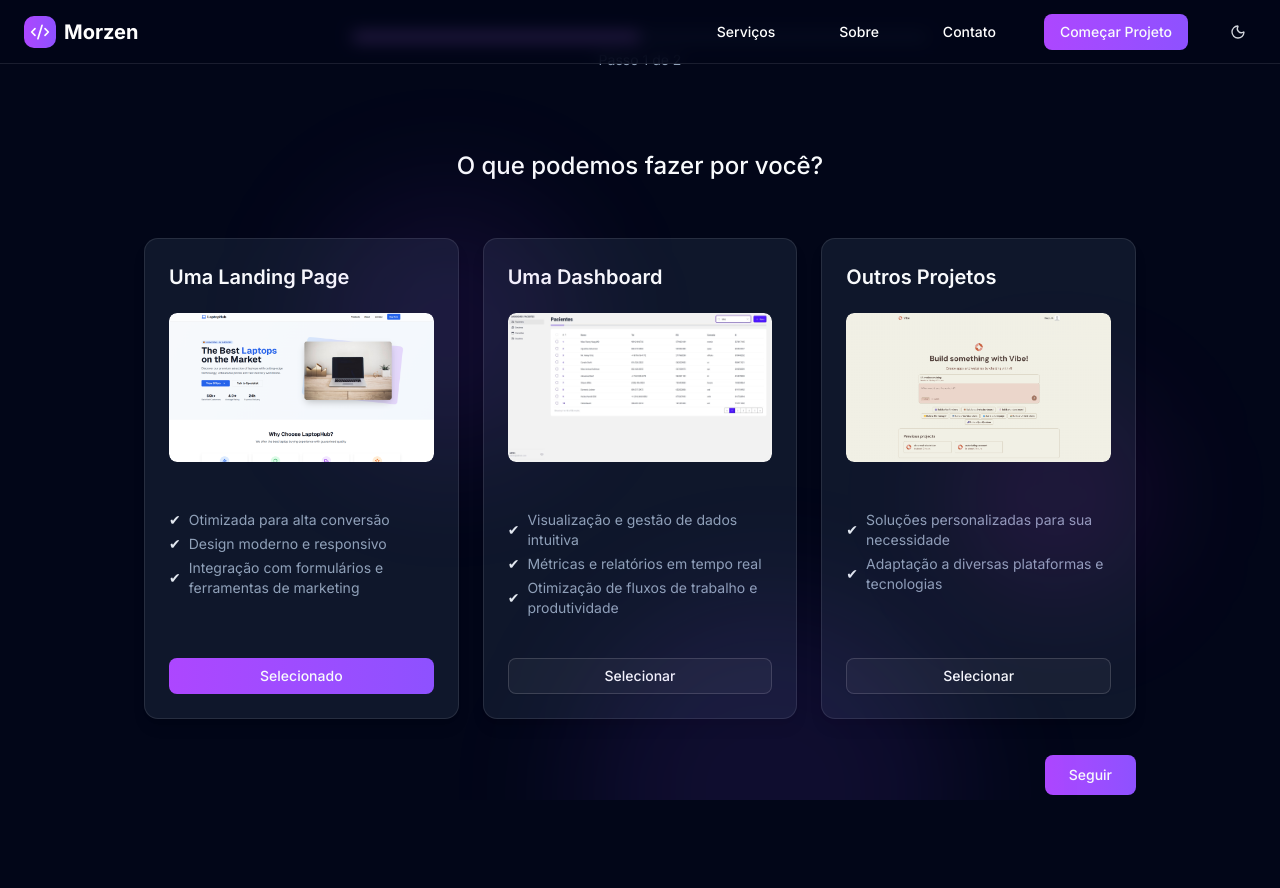
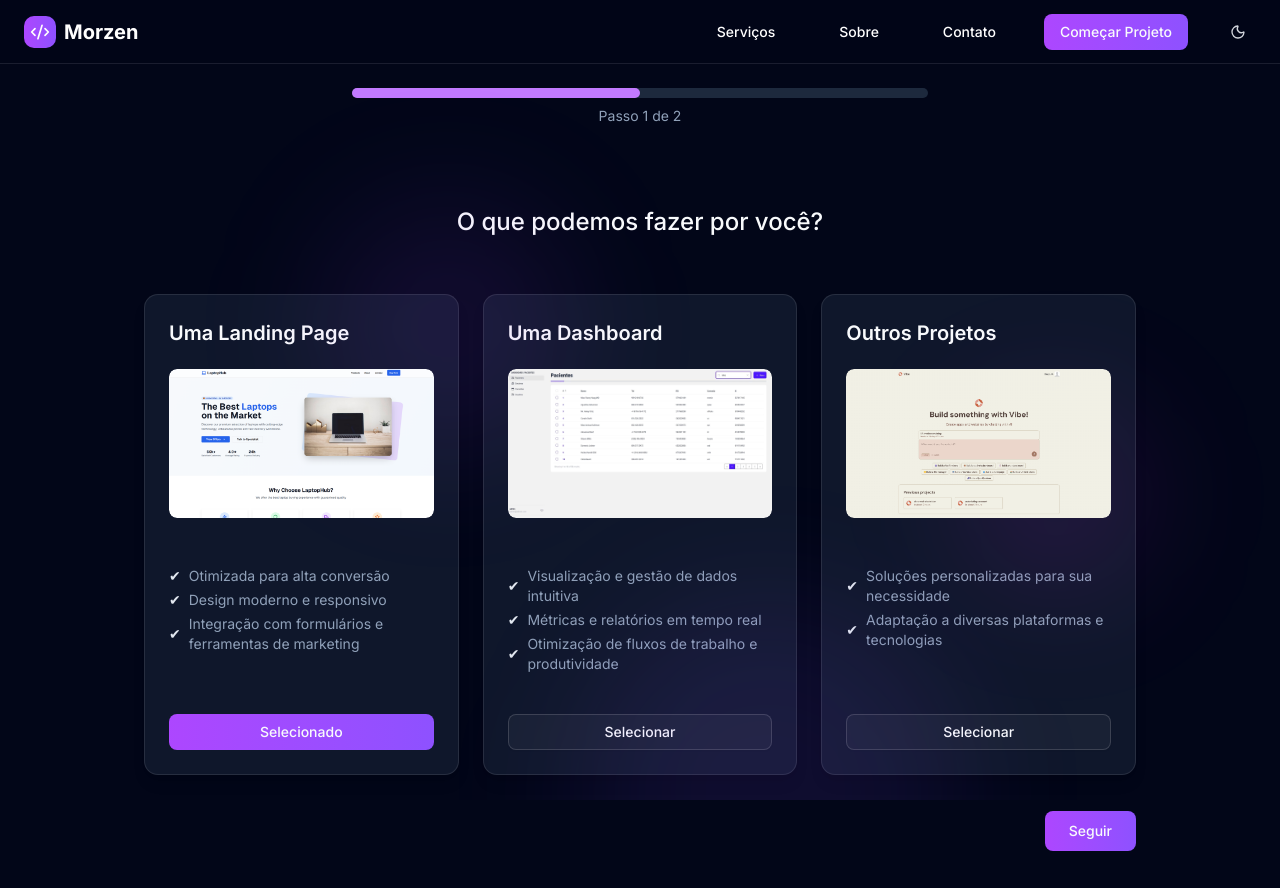
Before and after one commit to jeanpatrickm/Morzen, a Next.js app: page /new_project in a window 1280 px wide. Before the commit the page ends 827 px from the top, so only its background shows below. Built offline with nearby package versions, Linux system fonts and the light colour scheme.

Commit message:
better spacing

```diff
--- a/src/app/(public)/new_project/page.tsx
+++ b/src/app/(public)/new_project/page.tsx
@@ -27,7 +27,7 @@ export default function NewProjectPage() {
   };
 
   return (
-    <main className="max-w-5xl mx-auto py-8 space-y-4 px-4">
+    <main className="max-w-5xl mx-auto  space-y-4 px-4 my-22">
       <div className="w-full max-w-xl mb-8 mx-auto">
         <div className="w-full bg-accent rounded-full h-2.5">
           <div
```
